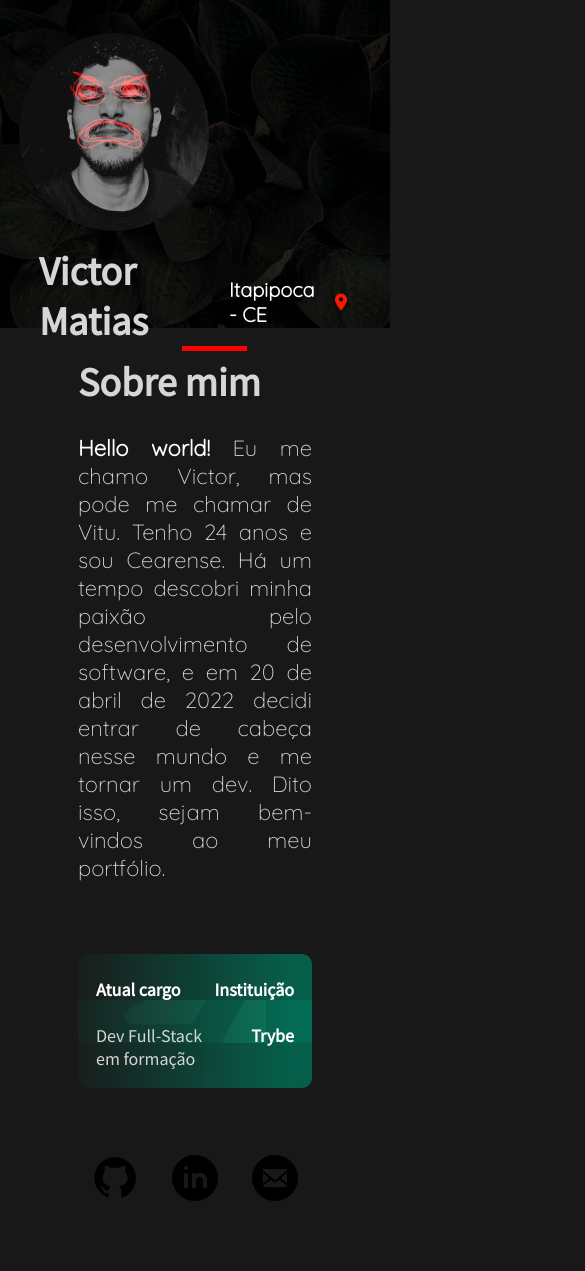
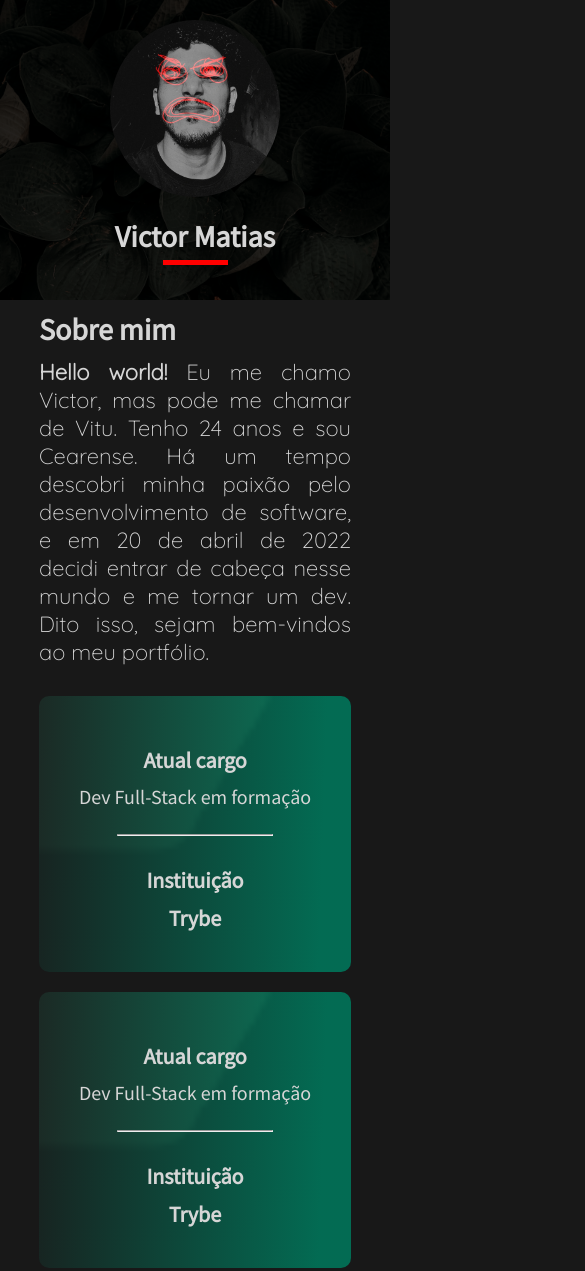
Before and after one commit to victormatia/victormatia.github.io, a plain HTML site: page index.html in a window 390 px wide. Shown: the top 1271 px of the page, 585 px wide, since content can reach past the window. Before the commit the page ends 1222 px from the top, so only its background shows below. Drawn offline with Linux system fonts and the light colour scheme; a web font is replaced by a local one.

Commit message:
Adiciona responsividade mobile e nova seção.no main.

```diff
--- a/index.html
+++ b/index.html
@@ -47,6 +47,19 @@
           <h4><strong>Atual cargo</strong></h4>
           <p>Dev Full-Stack em formação</p>
         </div>
+        <hr>
+        <div class="company">
+          <h4><strong>Instituição</strong></h4>
+          <p><a class="link-company" href="https://www.betrybe.com/" target="_blank"><strong>Trybe</strong></a></p>
+        </div>
+      </div>
+
+      <div class="current-position">
+        <div class="position">
+          <h4><strong>Atual cargo</strong></h4>
+          <p>Dev Full-Stack em formação</p>
+        </div>
+        <hr>
         <div class="company">
           <h4><strong>Instituição</strong></h4>
           <p><a class="link-company" href="https://www.betrybe.com/" target="_blank"><strong>Trybe</strong></a></p>
--- a/style.css
+++ b/style.css
@@ -1,61 +1,44 @@
-@charset "UTF-8";
+* {
+    margin: 0;
+    padding: 0;
+    box-sizing: border-box;
+}
 
 body {
-    width: 60%;
-    max-width: 850px;
-    margin: auto;
     background-color: #181818;
     font-family: 'Source Sans Pro', sans-serif;
     color: #D6D6D6;
 }
 
-strong {
-    color: white;
-}
-
 .profile {
     background: rgba(0, 0, 0, 0.800) url(imagens/fundo.png);
-    /*Essa propriedade adiciona uma imagem como bg e escurece*/
     width: 100%;
-    height: 350px;
+    height: 300px;
     background-position: center;
     background-repeat: no-repeat;
     background-size: cover;
     background-blend-mode: darken;
-    position: absolute;
-    left: 0;
-    margin-top: -22px;
 }
 
 .profile-content {
-    /* essa classe centraliza o profile*/
-    /*Precisa melhorar a responsividade. Itens sem quebra de linha*/
-    color: #D6D6D6;
     width: 80%;
     max-width: 860px;
     margin: 0 auto;
     display: flex;
     justify-content: space-between;
     align-items: center;
-    flex-direction: row;
-    /* flex-wrap: wrap; */
-
 }
 
 .profile-picture {
     display: flex;
-    align-items: center;
-    justify-content: center;
     flex-direction: column;
 }
 
 #picture {
     border-radius: 100%;
-    width: 190px;
-    margin-top: 30px;
-    position: relative;
-    top: 25px;
-    left: -20px;
+    width: 170px;
+    margin: 20px 0;
+
 }
 
 #name {
@@ -66,16 +49,15 @@ strong {
     background-color: #ff0000;
     width: 65px;
     height: 5px;
+    margin: 5px 0;
     position: relative;
-    top: -40px;
-    left: 80px;
+    left: 150px;
 }
 
 .profile-locality {
     display: flex;
     flex-direction: row;
     align-items: center;
-    /* essa propriedade faz com que o pin fique com a proporcao normal*/
     font-family: 'Quicksand', sans-serif;
     font-size: 20px;
     font-weight: 900;
@@ -84,22 +66,20 @@ strong {
 }
 
 #pin {
-    width: 20px;
-    padding-left: 4px;
+    width: 25px;
+    margin: 0 5px;
 }
 
 main {
-    height: 450px;
-    position: relative;
-    top: 330px;
-    /*atencao para o comportamento*/
     display: flex;
     flex-direction: column;
-    gap: 50px;
-    /* empurra a proxima caixa pra baixo*/
-    /* justify-content: center; sera necessario? */
     align-items: center;
+}
 
+.about-me {
+    width: 60%;
+    max-width: 850px;
+    margin: 10px 0;
 }
 
 #main-title {
@@ -109,44 +89,141 @@ main {
 #about-me-text {
     text-align: justify;
     font-size: 22px;
-    font-style: normal;
     font-family: 'Quicksand', sans-serif;
+    margin: 10px 0;
 }
 
 .current-position {
-    width: 100%;
+    width: 60%;
+    max-width: 850px;
+    margin: 10px 0;
     display: flex;
     justify-content: space-between;
     border-radius: 10px;
+    padding: 20px 20px;
     background: linear-gradient(91.85deg, #1a1a1aeb -2.94%, #036b53da 89.87%), url(imagens/logotrybe.png);
-    background-size: 100%;
+    background-size: cover;
     background-repeat: no-repeat;
-    background-position: right;
+    background-position: center;
 }
 
 .position {
-    font-size: 18px;
-    margin-left: 18px;
+    font-size: 20px;
+}
+
+.position h4 {
+    font-size: 22px;
+    margin: 10px 0;
+}
+
+.position p {
+    font-size: 20px;
+    margin: 5px 0;
+}
+
+hr {
+    display: none;
 }
 
 .company {
     text-align: right;
-    font-size: 18px;
-    margin-right: 18px;
+    font-size: 20px;
 }
 
-.link-company {
+.company h4 {
+    font-size: 22px;
+    margin: 10px 0;
+}
+
+.company a {
     text-decoration: none;
-    color: white;
+    color: #D6D6D6;
 }
 
 .links {
-    width: 80%;
-    width: 860px;
-    display: flex;
-    justify-content: center;
+    margin: 20px 0;
 }
 
-.icons {
-    margin: 15px;
+@media screen and (max-width: 600px) {
+
+    .profile {
+        height: 300px;
+    }
+
+    .profile-content {
+        width: 80%;
+        max-width: 860px;
+        display: flex;
+        justify-content: center;
+
+    }
+
+    .profile-picture {
+        align-items: center;
+    }
+
+    .profile-picture img {
+        width: 250px;
+    }
+
+    .profile-locality {
+        display: none;
+    }
+
+    #name {
+        font-size: 30px;
+    }
+
+    #redline {
+        position: static;
+    }
+
+    .about-me {
+        width: 80%;
+    }
+
+    #main-title {
+        font-size: 30px;
+    }
+
+    .current-position {
+        width: 80%;
+        flex-direction: column;
+        align-items: center;
+        padding: 20px 0;
+    }
+
+    .position {
+        margin: 20px 0;
+    }
+
+    .position h4 {
+        font-size: 22px;
+        text-align: center;
+    }
+
+    .position p {
+        font-size: 20px;
+        margin: 5px 0;
+    }
+
+    hr {
+        display: block;
+        width: 50%;
+    }
+
+    .company {
+        align-items: center;
+        margin: 20px 0;
+    }
+
+    .company h4 {
+        font-size: 22px;
+        text-align: center;
+    }
+
+    .company p {
+        font-size: 22px;
+        text-align: center;
+    }
 }
```
